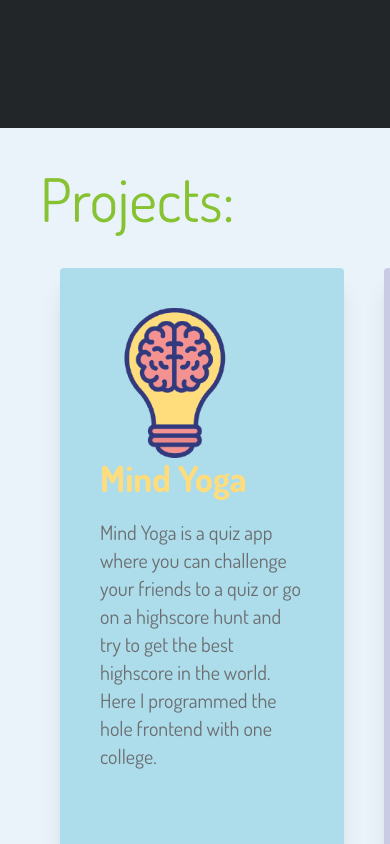
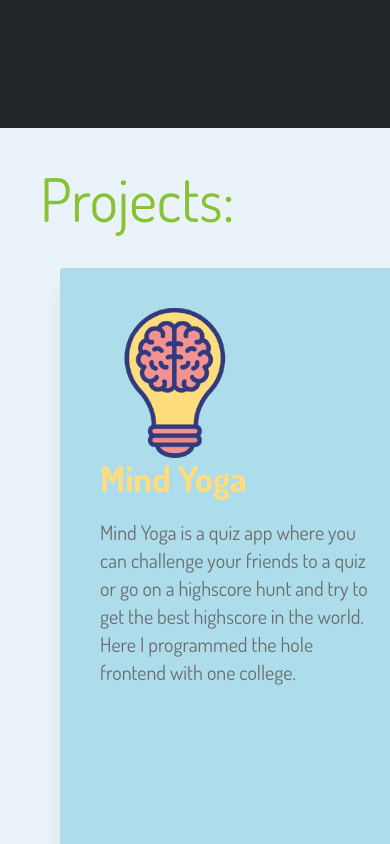
Before and after one commit to Hiebeler/portfolio-website, a Next.js app: page / in a window 390 px wide. Shown: the part 1560-2404 px from the top of the page. Built offline with nearby package versions, Linux system fonts and the light colour scheme.

Commit message:
updated responsive horizontal scroll for mobile screens

```diff
--- a/components/projects.tsx
+++ b/components/projects.tsx
@@ -34,7 +34,7 @@ function Projects() {
 
     return <div className='h-[400vw] md:h-[270vw] lg:h-[210vw] 2xl:h-[150vw] flex flex-nowrap overflow-y-hidden overflow-x-hidden bg-light_background'>
         <div className=''>
-            <div ref={panelsContainer} className='flex flex-nowrap h-[400vw] md:h-[270vw] lg:h-[210vw] 2xl:h-[150vw] w-[270vw] lg:w-[210vw] 2xl:w-[150vw] relative p-10 sm:p-20'>
+            <div ref={panelsContainer} className='flex flex-nowrap h-[400vw] md:h-[270vw] lg:h-[210vw] 2xl:h-[150vw] w-[400vw] md:w-[270vw] lg:w-[210vw] 2xl:w-[150vw] relative p-10 sm:p-20'>
                 <div ref={(e) => createPanelsRefs(e, 0)} className='w-[100vw] sm:w-[90vw] lg:w-[70vw] 2xl:w-[50vw]'>
                     <h2 className='text-primary text-6xl font-dosis'>Projects:</h2>
                     <div className='pt-[40px] sm:pt-[80px]'>
```
